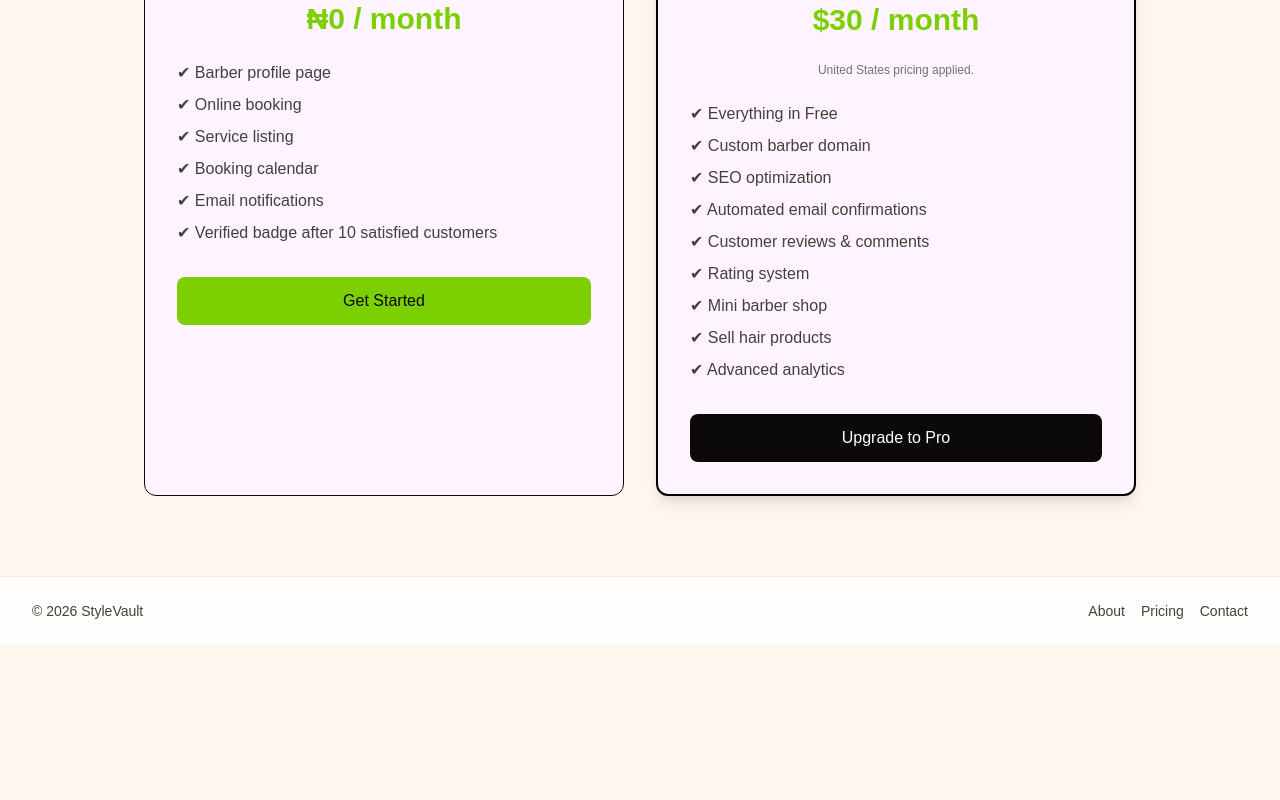
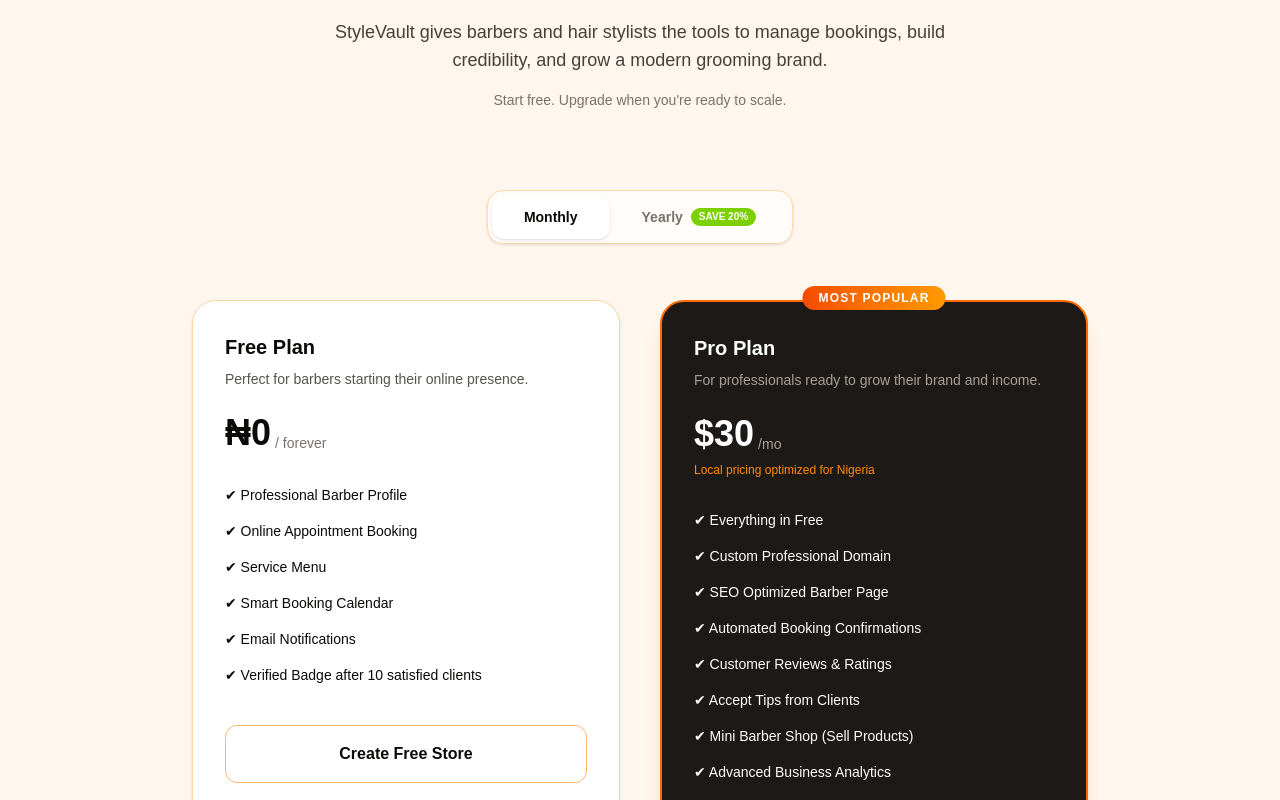
Before and after one commit to Swiftdaops/stylevault, a Next.js app: page /pricing in a window 1280 px wide. Shown: the part 380-1180 px from the top of the page. Before the commit the page ends 1025 px from the top, so only its background shows below. Built offline with nearby package versions, Linux system fonts and the light colour scheme; no server answers.

Commit message:
Fix pricing client: use initialPricing and add billing state

```diff
--- a/src/app/pricing/PricingClient.jsx
+++ b/src/app/pricing/PricingClient.jsx
@@ -1,169 +1,185 @@
-"use client"
+"use client";
 
-import { useState, useEffect } from "react"
-import { useAuth } from "@/components/auth-provider"
-import { API_BASE_URL } from "@/lib/barber-api"
+import React, { useState } from 'react';
 
-export default function PricingClient({ initialPricing }) {
-  const [billing, setBilling] = useState("monthly")
-  const { barber } = useAuth()
+export default function PricingClient({ initialPricing = {} }) {
+  const [billing, setBilling] = useState('monthly');
+  const [showForm, setShowForm] = useState(false);
 
   const price = {
-    monthly: initialPricing?.monthlyDisplay || "$30",
-    yearly: initialPricing?.yearlyDisplay || "$100",
-  }
-
-  const [showForm, setShowForm] = useState(false)
-  const [name, setName] = useState("")
-  const [email, setEmail] = useState("")
-  const [whatsapp, setWhatsapp] = useState("")
-  const [submitting, setSubmitting] = useState(false)
-  const [error, setError] = useState("")
-
-  useEffect(() => {
-    if (barber) {
-      setName(barber.name || '')
-      setEmail(barber.email || '')
-      setWhatsapp(barber.whatsapp || '')
-    }
-  }, [barber])
-
-  const handleSubmit = async (e) => {
-    e.preventDefault()
-    setError('')
-    setSubmitting(true)
-
-    try {
-      const resp = await fetch(`${API_BASE_URL}/pro-request`, {
-        method: 'POST',
-        headers: { 'Content-Type': 'application/json' },
-        body: JSON.stringify({ name, email, whatsapp }),
-      })
-
-      const data = await resp.json()
-      if (!resp.ok) throw new Error(data?.message || 'Request failed')
-
-      // If admin WhatsApp is provided, redirect to WhatsApp chat
-      if (data?.adminWhatsApp) {
-        const phone = String(data.adminWhatsApp).replace(/\D/g, '')
-        const message = `New Pro request from ${name}. Email: ${email}. WhatsApp: ${whatsapp || ''}`
-        const url = `https://wa.me/${phone}?text=${encodeURIComponent(message)}`
-        // open WhatsApp in a new tab/window
-        window.open(url, '_blank')
-      }
-
-      setShowForm(false)
-      // Optionally show a toast — here we just clear fields
-      setName('')
-      setEmail('')
-      setWhatsapp('')
-    } catch (err) {
-      setError(err.message || 'Failed to submit')
-    } finally {
-      setSubmitting(false)
-    }
-  }
+    monthly: initialPricing.monthlyDisplay || (initialPricing.monthlyAmount ? String(initialPricing.monthlyAmount) : '₦0'),
+    yearly: initialPricing.yearlyDisplay || (initialPricing.yearlyAmount ? String(initialPricing.yearlyAmount) : '₦0'),
+  };
 
   return (
-    <section className="py-20 bg-orange-50 dark:bg-stone-950 text-center">
-      <div className="max-w-5xl mx-auto px-4">
-        <h1 className="text-4xl font-bold mb-4 text-stone-900 dark:text-amber-50">StyleVault Pricing</h1>
-        <p className="text-sm text-stone-600 dark:text-amber-300 mb-2">Start free and upgrade when your barber business grows.</p>
+    <section className="relative py-28 bg-orange-50 text-stone-950 dark:bg-stone-950 dark:text-amber-600 overflow-hidden">
 
+      <div className="max-w-6xl mx-auto px-6">
 
-        <div className="flex justify-center gap-4 mb-10">
+        {/* HERO */}
+
+        <div className="text-center mb-20">
+
+          <span className="inline-block px-4 py-1.5 mb-5 text-xs font-bold tracking-widest uppercase bg-orange-200 text-orange-800 dark:bg-amber-900/40 dark:text-amber-400 rounded-full">
+            StyleVault Pricing
+          </span>
+
+          <h1 className="text-4xl md:text-6xl font-black tracking-tight leading-tight mb-6">
+            Build Your
+            <span className="block text-transparent bg-clip-text bg-gradient-to-r from-orange-600 to-amber-500">
+              Barber Business Online
+            </span>
+          </h1>
+
+          <p className="max-w-2xl mx-auto text-lg text-stone-700 dark:text-amber-400">
+            StyleVault gives barbers and hair stylists the tools to manage bookings,
+            build credibility, and grow a modern grooming brand.
+          </p>
+
+          <p className="mt-4 text-sm font-medium text-stone-500 dark:text-amber-500">
+            Start free. Upgrade when you're ready to scale.
+          </p>
+
+        </div>
+
+        {/* BILLING TOGGLE */}
+
+        <div className="flex justify-center mb-14">
+
+          <div className="flex p-1 rounded-2xl bg-white/70 dark:bg-stone-900 border border-orange-200 dark:border-stone-800 shadow-sm">
+
             <button
               onClick={() => setBilling("monthly")}
-            aria-pressed={billing === "monthly"}
-            className={`px-6 py-2 rounded-full ${billing === "monthly" ? "bg-stone-950 text-white dark:bg-amber-500 dark:text-black" : "bg-gray-200 dark:bg-stone-800"}`}
+              className={`px-8 py-3 rounded-xl text-sm font-bold transition ${
+                billing === "monthly"
+                  ? "bg-white shadow text-stone-950"
+                  : "text-stone-500"
+              }`}
             >
               Monthly
             </button>
 
             <button
               onClick={() => setBilling("yearly")}
-            aria-pressed={billing === "yearly"}
-            className={`px-6 py-2 rounded-full ${billing === "yearly" ? "bg-stone-950 text-white dark:bg-amber-500 dark:text-black" : "bg-gray-200 dark:bg-stone-800"}`}
+              className={`px-8 py-3 rounded-xl text-sm font-bold transition flex items-center gap-2 ${
+                billing === "yearly"
+                  ? "bg-white shadow text-stone-950"
+                  : "text-stone-500"
+              }`}
             >
-            Yearly (Save {initialPricing?.yearlySavingsDisplay || '$260'})
+              Yearly
+              <span className="text-[10px] bg-lime-500 text-white px-2 py-0.5 rounded-full uppercase font-bold">
+                Save 20%
+              </span>
             </button>
+
           </div>
 
-        <div className="grid md:grid-cols-2 gap-8">
-          <article className="border rounded-xl p-8 bg-fuchsia-50 dark:bg-stone-900">
-            <h2 className="text-2xl font-semibold mb-2 text-stone-900 dark:text-amber-50">Free</h2>
-            <p className="text-3xl font-bold mb-6 text-lime-500">{billing === 'monthly' ? '₦0 / month' : '₦0 / year'}</p>
-            <ul className="text-left space-y-2 mb-8 text-stone-700 dark:text-amber-200">
-              <li>✔ Barber profile page</li>
-              <li>✔ Online booking</li>
-              <li>✔ Service listing</li>
-              <li>✔ Booking calendar</li>
-              <li>✔ Email notifications</li>
-              <li>✔ Verified badge after 10 satisfied customers</li>
-            </ul>
-          <button
-            className="w-full bg-lime-500 dark:bg-stone-800 py-3 rounded-lg"
-            onClick={() => window.location.href = "/get-started"}
-          >
-            Get Started
-          </button>
-          </article>
-
-          <article className="border-2 border-black rounded-xl p-8 shadow-lg bg-fuchsia-50 dark:bg-stone-900">
-            <h2 className="text-2xl font-semibold mb-2 text-stone-900 dark:text-amber-50">Pro</h2>
-            <p className="text-3xl font-bold mb-6 text-lime-500">{price[billing]} {billing === 'monthly' ? '/ month' : '/ year'}</p>
-            <p className="mb-6 text-xs text-stone-500 dark:text-amber-300">
-              {initialPricing?.countryCode === 'NG'
-                ? 'Nigeria pricing applied.'
-                : initialPricing?.countryCode === 'US'
-                  ? 'United States pricing applied.'
-                  : `Equivalent local pricing applied for ${initialPricing?.countryLabel || 'your region'}.`}
-            </p>
-            <ul className="text-left space-y-2 mb-8 text-stone-700 dark:text-amber-200">
-              <li>✔ Everything in Free</li>
-              <li>✔ Custom barber domain</li>
-              <li>✔ SEO optimization</li>
-              <li>✔ Automated email confirmations</li>
-              <li>✔ Customer reviews & comments</li>
-              <li>✔ Rating system</li>
-              <li>✔ Mini barber shop</li>
-              <li>✔ Sell hair products</li>
-              <li>✔ Advanced analytics</li>
-            </ul>
-            <button className="w-full bg-stone-950 text-white py-3 rounded-lg dark:bg-amber-500 dark:text-black" onClick={() => setShowForm(true)}>Upgrade to Pro</button>
-          </article>
-        </div>
         </div>
 
-      {/* Modal form */}
-      {showForm ? (
-        <div className="fixed inset-0 z-50 flex items-center justify-center bg-black/50">
-          <div className="w-full max-w-md rounded-xl bg-white p-6 shadow-lg dark:bg-stone-900">
-            <h3 className="text-lg font-semibold mb-4 text-stone-900 dark:text-amber-50">Request Pro plan</h3>
-            <form onSubmit={handleSubmit} className="space-y-3">
-              <div>
-                <label className="text-sm">Name</label>
-                <input className="mt-1 w-full rounded-md border px-3 py-2 dark:bg-stone-800" value={name} onChange={(e) => setName(e.target.value)} required />
-              </div>
-              <div>
-                <label className="text-sm">Email</label>
-                <input type="email" className="mt-1 w-full rounded-md border px-3 py-2 dark:bg-stone-800" value={email} onChange={(e) => setEmail(e.target.value)} required />
-              </div>
-              <div>
-                <label className="text-sm">WhatsApp (optional)</label>
-                <input type="tel" className="mt-1 w-full rounded-md border px-3 py-2 dark:bg-stone-800" value={whatsapp} onChange={(e) => setWhatsapp(e.target.value)} />
+        {/* PRICING CARDS */}
+
+        <div className="grid lg:grid-cols-2 gap-10 max-w-4xl mx-auto">
+
+          {/* FREE PLAN */}
+
+          <div className="p-8 rounded-3xl bg-white border border-orange-200 dark:bg-stone-900 dark:border-stone-800 shadow-sm">
+
+            <h2 className="text-xl font-bold mb-2">
+              Free Plan
+            </h2>
+
+            <p className="text-sm text-stone-600 dark:text-amber-500 mb-6">
+              Perfect for barbers starting their online presence.
+            </p>
+
+            <div className="flex items-end gap-1 mb-8">
+              <span className="text-4xl font-black">₦0</span>
+              <span className="text-sm text-stone-500">/ forever</span>
             </div>
 
-              {error ? <div className="text-sm text-red-600">{error}</div> : null}
+            <ul className="space-y-4 text-sm mb-10">
 
-              <div className="flex items-center justify-end gap-2">
-                <button type="button" className="px-4 py-2 rounded-md border" onClick={() => setShowForm(false)}>Cancel</button>
-                <button type="submit" className="px-4 py-2 rounded-md bg-stone-950 text-white" disabled={submitting}>{submitting ? 'Sending…' : 'Send request & WhatsApp'}</button>
+              <li>✔ Professional Barber Profile</li>
+              <li>✔ Online Appointment Booking</li>
+              <li>✔ Service Menu</li>
+              <li>✔ Smart Booking Calendar</li>
+              <li>✔ Email Notifications</li>
+              <li>✔ Verified Badge after 10 satisfied clients</li>
+
+            </ul>
+
+            <button
+              onClick={() => window.location.href = "/get-started"}
+              className="w-full py-4 rounded-xl border border-orange-300 font-semibold hover:bg-orange-100 transition"
+            >
+              Create Free Store
+            </button>
+
           </div>
-            </form>
+
+          {/* PRO PLAN */}
+
+          <div className="relative p-8 rounded-3xl bg-stone-900 text-white border-2 border-orange-500 shadow-xl shadow-orange-500/20">
+
+            <div className="absolute -top-4 left-1/2 -translate-x-1/2 px-4 py-1 rounded-full bg-gradient-to-r from-orange-600 to-amber-500 text-xs font-bold uppercase tracking-widest">
+              Most Popular
             </div>
+
+            <h2 className="text-xl font-bold mb-2">
+              Pro Plan
+            </h2>
+
+            <p className="text-sm text-stone-400 mb-6">
+              For professionals ready to grow their brand and income.
+            </p>
+
+            <div className="flex items-end gap-1 mb-2">
+
+              <span className="text-4xl font-black">
+                {price[billing]}
+              </span>
+
+              <span className="text-sm text-stone-400">
+                /{billing === "monthly" ? "mo" : "yr"}
+              </span>
+
             </div>
-      ) : null}
+
+            <p className="text-xs text-orange-400 mb-8">
+              Local pricing optimized for Nigeria
+            </p>
+
+            <ul className="space-y-4 text-sm mb-10">
+
+              <li>✔ Everything in Free</li>
+              <li>✔ Custom Professional Domain</li>
+              <li>✔ SEO Optimized Barber Page</li>
+              <li>✔ Automated Booking Confirmations</li>
+              <li>✔ Customer Reviews & Ratings</li>
+              <li>✔ Accept Tips from Clients</li>
+              <li>✔ Mini Barber Shop (Sell Products)</li>
+              <li>✔ Advanced Business Analytics</li>
+
+            </ul>
+
+            <button
+              onClick={() => setShowForm(true)}
+              className="w-full py-4 rounded-xl bg-gradient-to-r from-orange-600 to-amber-500 text-white font-bold hover:opacity-90 transition shadow-lg"
+            >
+              Upgrade to Pro
+            </button>
+
+            <p className="text-center text-xs text-stone-400 mt-4">
+              Trusted by barbers building modern grooming businesses.
+            </p>
+
+          </div>
+
+        </div>
+
+      </div>
+
     </section>
-  )
+  );
 }
```
Lines whose indentation alone changed are shown as unchanged.
